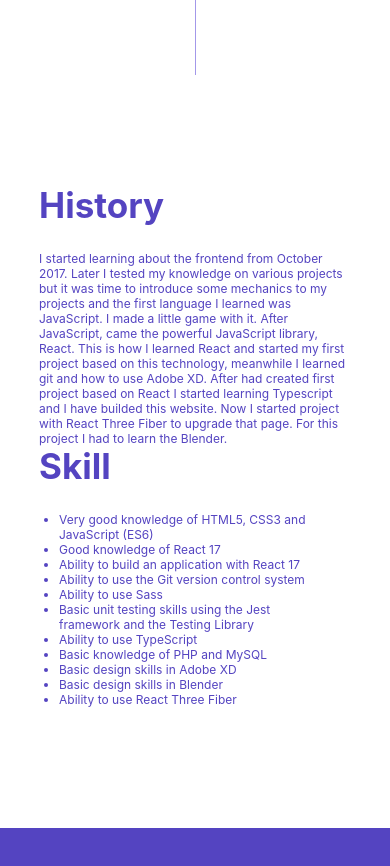
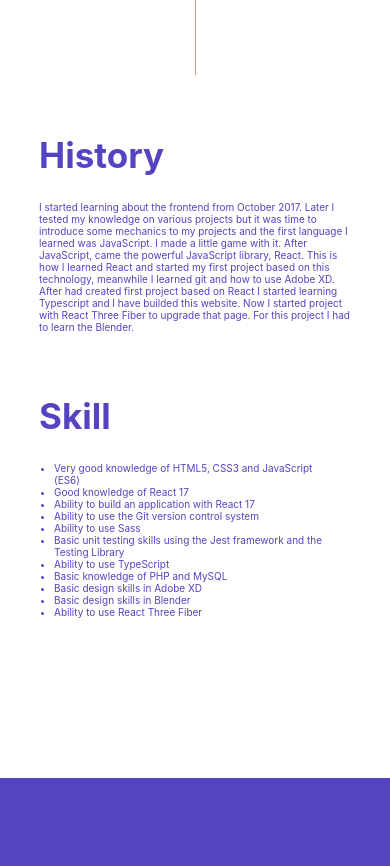
Before and after one commit to Materka11/myWeb, a React (Create React App) app: page / in a window 390 px wide. Shown: the part 960-1826 px from the top of the page. Built offline with nearby package versions, Linux system fonts and the light colour scheme.

Commit message:
Fixed bug in mobile view

```diff
--- a/src/styles/mobile/aboutMe.css
+++ b/src/styles/mobile/aboutMe.css
@@ -5,7 +5,7 @@
   width: 80vw;
   height: 25vh;
   display: block;
-  margin: 300px auto 0;
+  margin: 250px auto 0;
 }
 .aboutMe .container span {
   font-size: 2.1875rem;
@@ -15,12 +15,12 @@
 }
 .aboutMe .container p,
 .aboutMe .container ul {
-  font-size: 0.75rem;
+  font-size: 0.625rem;
   color: #5444c1;
   margin: 25px 0;
 }
 .aboutMe .container ul {
-  padding: 0 20px;
+  padding: 0 15px;
 }
 .aboutMe .skill {
   margin: 50px auto 0;
--- a/src/styles/mobile/aboutMe.scss
+++ b/src/styles/mobile/aboutMe.scss
@@ -7,7 +7,7 @@
 		width: 80vw;
 		height: 25vh;
 		display: block;
-		margin: 300px auto 0;
+		margin: 250px auto 0;
 
 		span {
 			font-size: 2.1875rem;
@@ -18,13 +18,13 @@
 
 		p,
 		ul {
-			font-size: 0.75rem;
+			font-size: 0.625rem;
 			color: $primary-purple;
 			margin: 25px 0;
 		}
 
 		ul {
-			padding: 0 20px;
+			padding: 0 15px;
 		}
 	}
 
```
Also changed, not shown: 1 other file (tests, documents, lock files or other folders).
